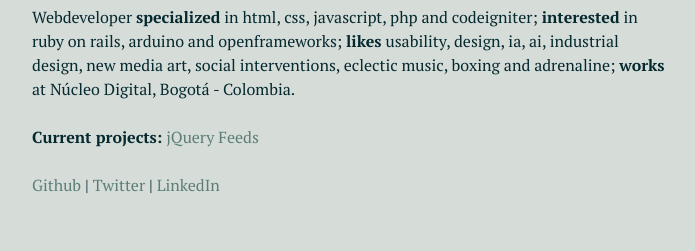
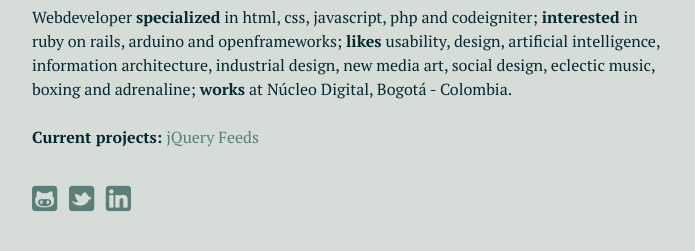
Before and after one commit to camagu/camagu.github.com, a plain HTML site: page index.html in a window 1280 px wide. Shown: the part 139-390 px from the top of the page, without its empty margins (288-983 px from the left). Drawn offline with Linux system fonts and the light colour scheme.

Commit message:
little upgrade

```diff
--- a/index.html
+++ b/index.html
@@ -11,9 +11,10 @@
 	<link href='http://fonts.googleapis.com/css?family=PT+Serif:400,700' rel='stylesheet' type='text/css'>
 	<link rel="stylesheet" href="ui/style.css">
 
+	<!--[if lt IE 8]><script src="ui/ie7.css"></script><![endif]-->
 	<!--[if lt IE 9]><script src="http://html5shiv.googlecode.com/svn/trunk/html5.js"></script><![endif]-->
 
-	<script type="text/javascript">
+	<!-- <script type="text/javascript">
 		var _gaq = _gaq || [];
 		_gaq.push(['_setAccount', 'UA-33169238-1']);
 		_gaq.push(['_trackPageview']);
@@ -26,7 +27,7 @@
 			var s = document.getElementsByTagName('script')[0];
 			s.parentNode.insertBefore(ga, s);
 		})();
-	</script>
+	</script> -->
 </head>
 
 <body>
@@ -36,13 +37,17 @@
 		<p>
 			Webdeveloper <strong>specialized</strong> in html, css, javascript, php and codeigniter;
 			<strong>interested</strong> in ruby on rails, arduino and openframeworks;
-			<strong>likes</strong> usability, design, ia, ai, industrial design, new media art, social interventions, eclectic music, boxing and adrenaline;
+			<strong>likes</strong> usability, design, artificial intelligence, information architecture, industrial design, new media art, social design, eclectic music, boxing and adrenaline;
 			<strong>works</strong> at Núcleo Digital, Bogotá - Colombia.
 		</p>
 
 		<p><strong>Current projects:</strong> <a href="http://camagu.github.com/jquery-feeds/">jQuery Feeds</a></p>
 
-		<p class="social"><a href="https://github.com/camagu">Github</a> | <a href="https://twitter.com/camagu_">Twitter</a> | <a href="http://www.linkedin.com/pub/camilo-aguilar/25/43b/1a6">LinkedIn</a> </p>
+		<p class="social">
+			<a class="icon-github" title="camagu at github.com" href="https://github.com/camagu">&nbsp;</a>
+			<a class="icon-twitter" title="@camagu_ at twitter.com" href="https://twitter.com/camagu_">&nbsp;</a>
+			<a class="icon-linkedin" title="Camilo Aguilar at linkedin.com" href="http://www.linkedin.com/pub/camilo-aguilar/25/43b/1a6">&nbsp;</a>
+		</p>
 
 	</div>
 </body>
--- /dev/null
+++ b/ui/ie7.css
@@ -0,0 +1,14 @@
+[class^="icon-"],
+[class*=" icon-"] {
+  font-family: 'social';
+  font-style: normal;
+  font-weight: normal;
+/* fix buttons height */
+  line-height: 1em;
+/* you can be more comfortable with increased icons size */
+/* font-zize: 120%; */
+}
+
+.icon-github { *zoom: expression( this.runtimeStyle['zoom'] = '1', this.innerHTML = '&#x61;&nbsp;'); }
+.icon-twitter { *zoom: expression( this.runtimeStyle['zoom'] = '1', this.innerHTML = '&#x62;&nbsp;'); }
+.icon-linkedin { *zoom: expression( this.runtimeStyle['zoom'] = '1', this.innerHTML = '&#x63;&nbsp;'); }
--- a/ui/style.css
+++ b/ui/style.css
@@ -1,3 +1,44 @@
+/* ==========================================================================
+   Icon definitions definitions
+   ========================================================================== */
+
+
+@font-face {
+	font-family: 'social';
+	src: url("font/social.eot");
+	src: url("font/social.eot?#iefix") format('embedded-opentype'), url("font/social.woff") format('woff'), url("font/social.ttf") format('truetype'), url("font/social.svg#social") format('svg');
+	font-weight: normal;
+	font-style: normal;
+}
+
+[class^="icon-"]:before, [class*=" icon-"]:before {
+	font-family: 'social';
+	font-style: normal;
+	font-weight: normal;
+	speak: none;
+	display: inline-block;
+	text-decoration: inherit;
+	text-align: center;
+	/* Uncomment for 3D effect */
+	/* text-shadow: 1px 1px 1px rgba(127, 127, 127, 0.3); */
+	/* fix buttons height */
+	/* you can be more comfortable with increased icons size */
+	/* font-zize: 120%; */
+}
+
+.icon-github:before {
+	content: '\61';
+}/* 'a' */
+
+.icon-twitter:before {
+	content: '\62';
+}/* 'b' */
+
+.icon-linkedin:before {
+	content: '\63';
+} /* 'c' */
+
+
 /* ==========================================================================
    HTML5 display definitions
    ========================================================================== */
@@ -92,7 +133,7 @@ body {
 	font: 1em/1.5em 'PT Serif', serif;
     margin: 0;
 
-   /* background-image: -webkit-linear-gradient(#eee .05em, transparent .05em);
+    /*background-image: -webkit-linear-gradient(#eee .05em, transparent .05em);
 	background-image: -moz-linear-gradient(#eee 1px, transparent 1px);
 	background-image: -ms-linear-gradient(#eee 1px, transparent 1px);
 	background-image: -o-linear-gradient(#eee 1px, transparent 1px);
@@ -125,6 +166,7 @@ a:focus {
 a:active,
 a:hover {
     outline: 0;
+    text-shadow: 1px 1px 0px #FFFFFF;
 }
 
 /* ==========================================================================
@@ -528,3 +570,8 @@ table {
 	margin: 0 auto;
 	padding-top: 4.5em;
 }
+
+.social a {
+	font-size: 2em;
+    line-height: 1.5em;
+}
```
Also changed, not shown: ui/font/social.ttf (added), ui/font/social.woff (added), 2 other files.
